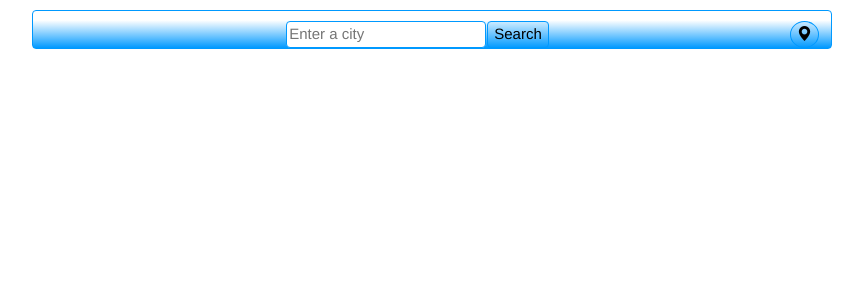
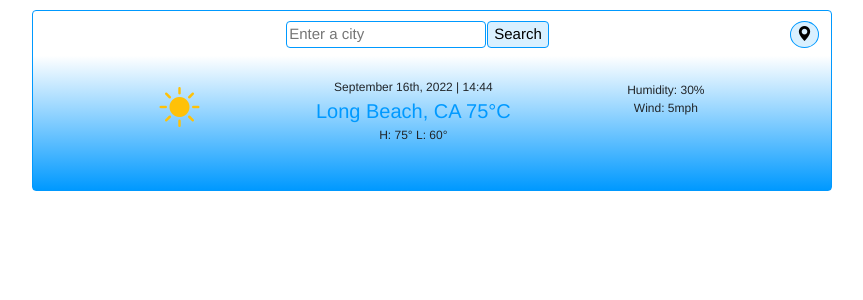
Before and after one commit to MelanieMayne/weather-react-app, a React (Create React App) app: page / in a window 1280 px wide. Shown: the top 300 px of the page, without its empty margins (208-1071 px from the left). Built offline with nearby package versions, Linux system fonts and the light colour scheme.

Commit message:
copied current weather section over from codesandbox

```diff
--- a/src/App.js
+++ b/src/App.js
@@ -1,4 +1,5 @@
 import Header from "./Header";
+import TodaysWeather from "./TodaysWeather";
 
 import './App.css';
 
@@ -7,6 +8,7 @@ function App() {
     <div className="App">
       <main className="container">
         <Header />
+        <TodaysWeather />
       </main>
     </div>
   );
--- /dev/null
+++ b/src/TodaysWeather.css
@@ -0,0 +1,25 @@
+.TodaysWeather {
+    display: flex;
+    justify-content: space-evenly;
+    margin: 30px;
+  }
+  .TodaysWeather ul li {
+    list-style: none;
+  }
+  .TodaysWeather .mainWeatherIcon {
+    font-size: 40px;
+  }
+  .TodaysWeather .dateAndTime {
+    font-size: 12px;
+  }
+  .TodaysWeather .highAndLow {
+    font-size: 12px;
+  }
+  .TodaysWeather .localeAndTemp {
+    font-size: 20px;
+    color: #0099ff;
+  }
+  .TodaysWeather .extraForecastInfo {
+    font-size: 12px;
+    padding-top: 3px;
+  }
--- /dev/null
+++ b/src/TodaysWeather.js
@@ -0,0 +1,26 @@
+import React from "react";
+
+import "./TodaysWeather.css";
+
+export default function TodaysWeather() {
+  return (
+    <div className="TodaysWeather">
+      <div className="mainWeatherIcon">
+        <i class="bi bi-sun-fill text-warning"></i>
+      </div>
+      <div>
+        <ul>
+          <li className="dateAndTime">September 16th, 2022 | 14:44</li>
+          <li className="localeAndTemp">Long Beach, CA 75°C</li>
+          <li className="highAndLow">H: 75° L: 60°</li>
+        </ul>
+      </div>
+      <div className="extraForecastInfo">
+        <ul>
+          <li>Humidity: 30%</li>
+          <li>Wind: 5mph</li>
+        </ul>
+      </div>
+    </div>
+  );
+}
```
